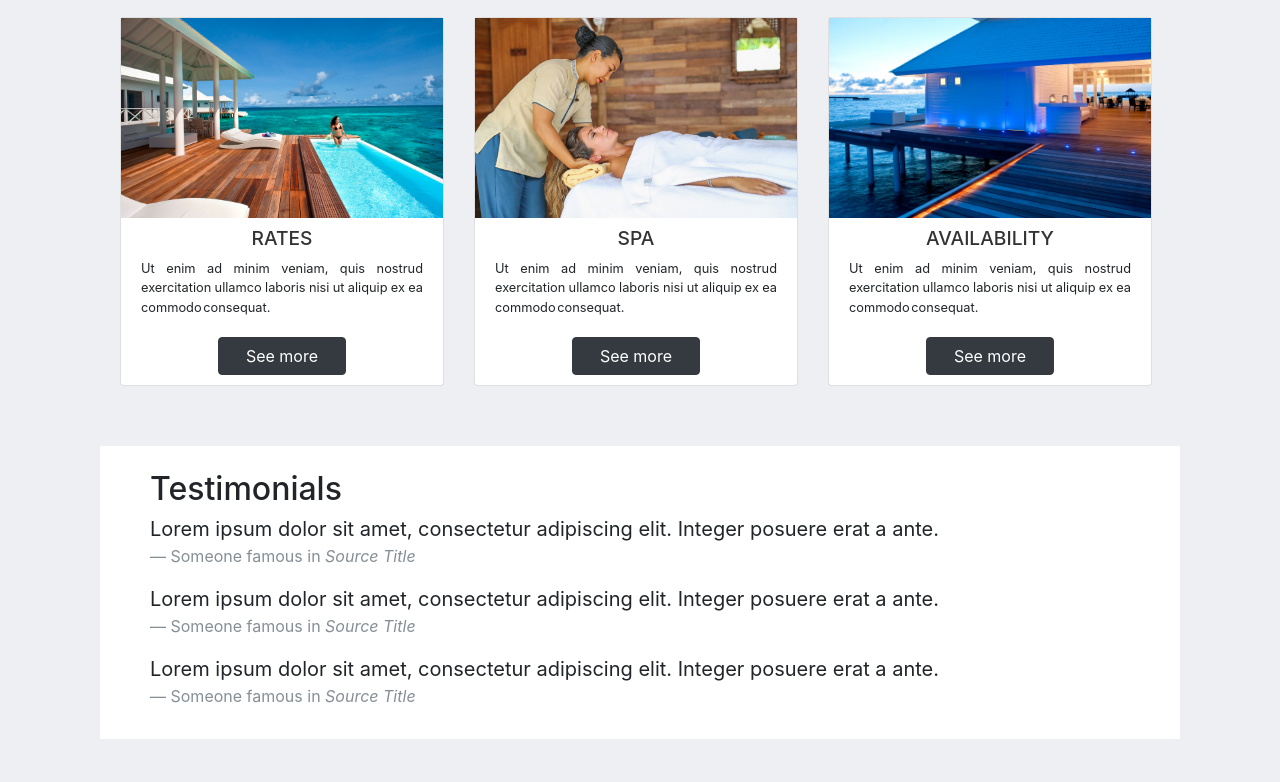
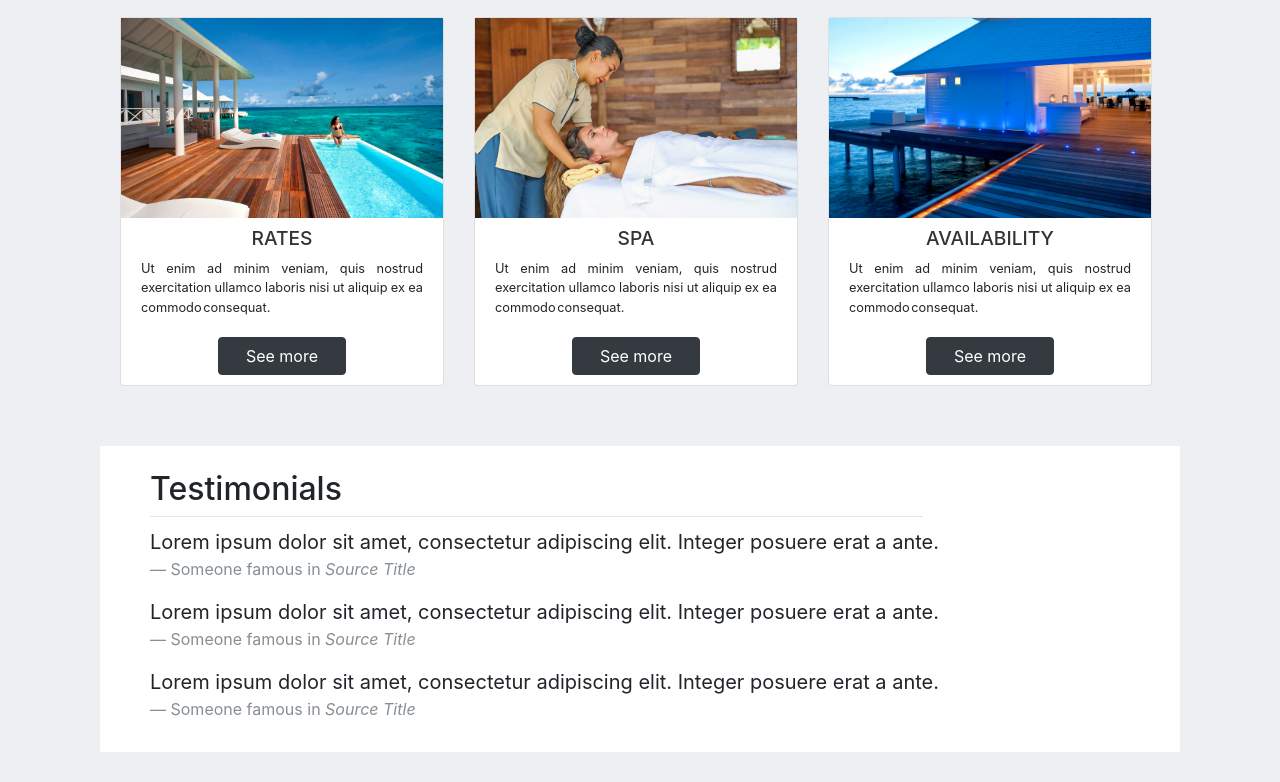
Before and after one commit to JohnSawiris/vacation, a plain HTML site: page index.html in a window 1280 px wide. Shown: the part 1183-1965 px from the top of the page. Drawn offline with Linux system fonts and the light colour scheme.

Commit message:
Add README.md

```diff
--- a/css/styles.css
+++ b/css/styles.css
@@ -95,6 +95,11 @@ button.btn {
   padding-bottom: 15px;
 }
 
+hr {
+  width: 75%;
+  margin: 10px 0;
+}
+
 /* Packages CSS */
 
 .row {
--- a/index.html
+++ b/index.html
@@ -76,6 +76,7 @@
           </div>
           <div class="quotes">
             <h2>Testimonials</h2>
+            <hr>
             <blockquote class="blockquote">
               <p class="mb-0">Lorem ipsum dolor sit amet, consectetur adipiscing elit. Integer posuere erat a ante.</p>
               <footer class="blockquote-footer">Someone famous in <cite title="Source Title">Source Title</cite></footer>
```
Also changed, not shown: 1 other file.
